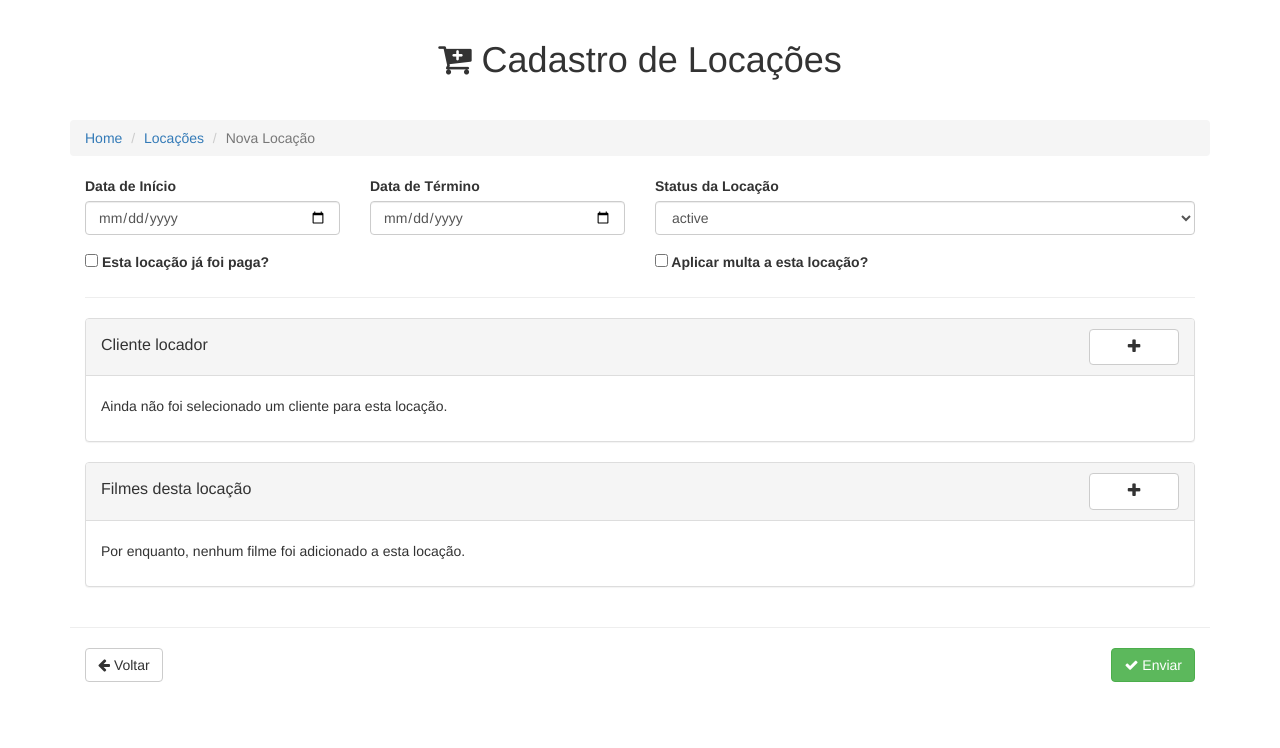
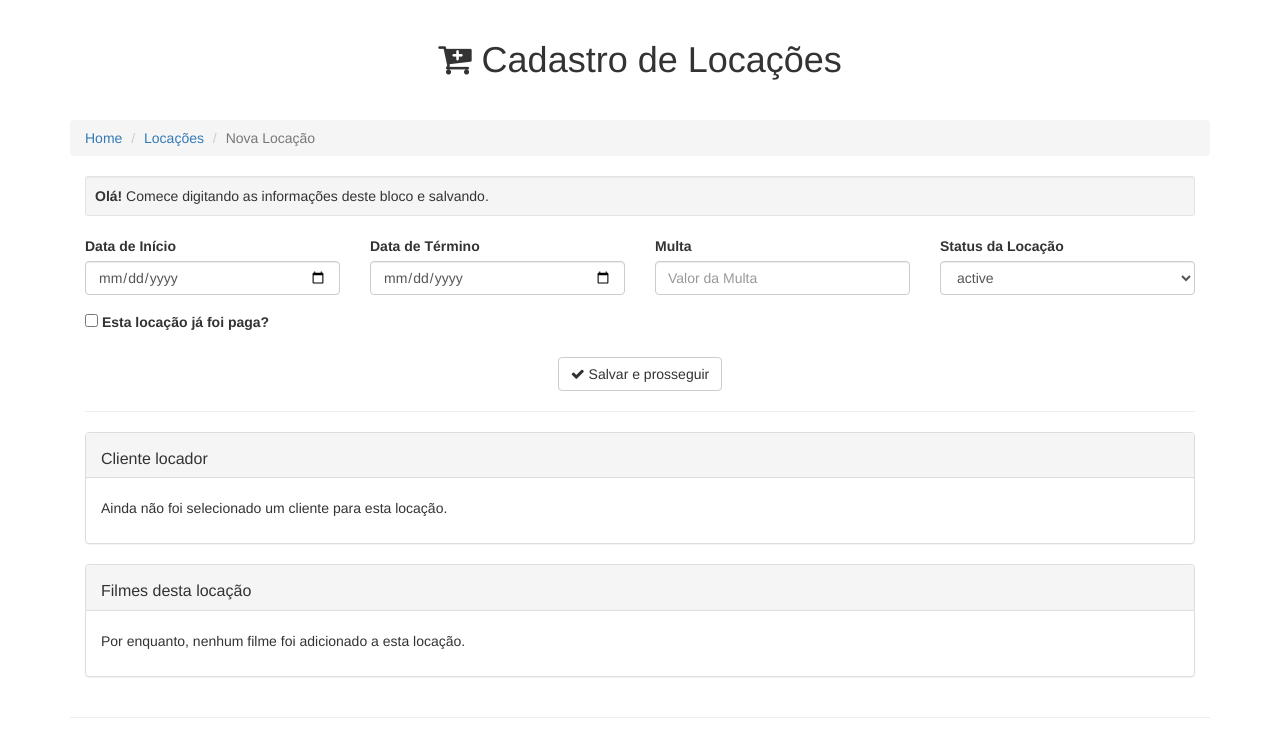
Before and after one commit to marcomvidal/StarVideo, a Django app: page /locacoes/novo/ in a window 1280 px wide. Shown: the part 52-800 px from the top of the page. Run offline with Django 3.2, Linux system fonts and the light colour scheme; a user stored in the database is signed in; tables that the repository leaves empty hold one stand-in row (values such as "Sample post"); some libraries are stand-ins or nearby versions.

Commit message:
Conclusão da funcionalidade de vincular Cliente à Locação

```diff
--- a/locacoes/forms.py
+++ b/locacoes/forms.py
@@ -13,7 +13,8 @@ class FilmeForm(forms.ModelForm):
 
     class Meta:
         model = Filme
-        fields = ('titulo',
+        fields = (
+                  'titulo',
                   'sinopse',
                   'quantidade',
                   'data_lancamento',
@@ -36,7 +37,8 @@ class ClienteForm(forms.ModelForm):
 
     class Meta:
         model = Cliente
-        fields = ('nome',
+        fields = (
+                  'nome',
                   'data_nascimento',
                   'rg',
                   'cpf',
@@ -62,11 +64,19 @@ class LocacaoForm(forms.ModelForm):
 
     class Meta:
         model = Locacao
-        fields = ('data_inicio',
+        fields = (
+                  'data_inicio',
                   'data_fim',
                   'pago',
                   'multa',
-                  'preco',
-                  'cliente',
                   'status_locacao',
                  )
+
+class LocacaoClienteForm(forms.ModelForm):
+    """ Formulário para seleção do `cliente` para a `locação`. """
+
+    class Meta:
+        model = Locacao
+        fields = (
+                  'cliente',
+                 )
--- a/locacoes/models.py
+++ b/locacoes/models.py
@@ -44,8 +44,8 @@ class Locacao(models.Model):
     data_fim = models.DateTimeField()
     pago = models.BooleanField(default=False)
     multa = models.DecimalField(max_digits=5, decimal_places=2)
-    preco = models.DecimalField(max_digits=5, decimal_places=2)
-    cliente = models.ForeignKey('locacoes.Cliente')
+    preco = models.DecimalField(max_digits=5, decimal_places=2, null=True)
+    cliente = models.ForeignKey('locacoes.Cliente', null=True)
     usuario = models.ForeignKey('auth.User')
     status_locacao = models.ForeignKey('locacoes.StatusLocacao')
 
--- a/locacoes/static/css/style.css
+++ b/locacoes/static/css/style.css
@@ -40,6 +40,11 @@ h1 {
     min-height: 300px;
 }
 
+.vitrine-locacao-cliente {
+    max-height: 150px;
+    max-width: 150px;
+}
+
 .icone-classificacao-index {
     max-height: 25px;
     max-width: 25px;
--- a/locacoes/templates/locacoes/form.html
+++ b/locacoes/templates/locacoes/form.html
@@ -5,7 +5,11 @@
 
 
 {% block body %}
+{% if locacao is not Null %}
+    <h1><i class="fa fa-cart-plus"></i> Locação: #{{ locacao.id }} - {{ locacao.data_inicio|date:"d/m/Y, h:m" }}</h1>
+{% else %}
 <h1><i class="fa fa-cart-plus"></i> Cadastro de Locações</h1>
+{% endif %}
 
 <p>&nbsp;</p>
 
@@ -13,29 +17,34 @@
     <li><a href="#">Home</a></li>
     <li><a href="{% url 'locacoes:filmes-index' %}">Locações</a></li>
     {% if locacao is not None %}
-    <li class="active">Editando: </li>
+    <li class="active">Locação: #{{ locacao.id }} - {{ locacao.data_inicio|date:"d/m/Y, h:m" }}</li>
     {% else %}
     <li class="active">Nova Locação</li>
     {% endif %}
 </ol>
 
 
-{% if filme is Null %}
-<form action="{% url 'locacoes:locacoes-criar' %}" method="POST" class="form" enctype="multipart/form-data">
-{% else %}
-<form action="{% url 'locacoes:locacoes-editar' pk=locacao.pk %}" method="POST" class="form" enctype="multipart/form-data">
-{% endif %}
-
-
-{% csrf_token %}
 <div class="row">
 
     {% bootstrap_form_errors form error_types=all %}
 
     <div class="col-md-12">
+    {% if locacao is Null %}
+    <form action="{% url 'locacoes:locacoes-criar' %}" method="POST" class="form" enctype="multipart/form-data">
+    {% else %}
+    <form action="{% url 'locacoes:locacoes-editar' pk=locacao.pk %}" method="POST" class="form" enctype="multipart/form-data">
+    {% endif %}
+    {% csrf_token %}
+
+        {% if locacao is None %}
+        <div class="col-md-12">
+            <div class="well well-sm"><strong>Olá!</strong> Comece digitando as informações deste bloco e salvando.</div>
+        </div>
+        {% endif %}
+
         <div class="form-group col-md-3">
             <label for="data_inicio">Data de Início</label>
-            <input name="data_inicio" value="{{ form.data_inicio.value|date:"Y-m-d"|default:'' }}" id="data_inicio" type="date" placeholder="Data de Lançamento" class="form-control">
+            <input name="data_inicio" value="{{ form.data_inicio.value|date:"Y-m-d"|default:'' }}" id="data_inicio" type="date" placeholder="Data de Início" class="form-control">
             {% if form.data_inicio.errors %}
             <div class="alert alert-danger">
                 <strong>{{ form.data_inicio.errors|striptags }}</strong>
@@ -45,7 +54,7 @@
 
         <div class="form-group col-md-3">
             <label for="data_fim">Data de Término</label>
-            <input name="data_fim" value="{{ form.data_fim.value|date:"Y-m-d"|default:'' }}" id="data_fim" type="date" placeholder="Data de Lançamento" class="form-control">
+            <input name="data_fim" value="{{ form.data_fim.value|date:"Y-m-d"|default:'' }}" id="data_fim" type="date" placeholder="Data de Término" class="form-control">
             {% if form.data_fim.errors %}
             <div class="alert alert-danger">
                 <strong>{{ form.data_fim.errors|striptags }}</strong>
@@ -53,7 +62,17 @@
             {% endif %}
         </div>
 
-        <div class="form-group col-md-6">
+        <div class="form-group col-md-3">
+            <label for="multa">Multa</label>
+            <input name="multa" value="{{ form.multa.value|default:'' }}" id="multa" type="number" placeholder="Valor da Multa" class="form-control">
+            {% if form.multa.errors %}
+            <div class="alert alert-danger">
+                <strong>{{ form.multa.errors|striptags }}</strong>
+            </div>
+            {% endif %}
+        </div>
+
+        <div class="form-group col-md-3">
             <label for="status_locacao">Status da Locação</label>
             <select name="status_locacao" id="status_locacao" class="form-control" required>
             {% for status_locacao in status_locacoes %}
@@ -67,17 +86,29 @@
             {% endif %}
         </div>
 
-        <div class="col-md-6">
+        <div class="col-md-12">
             <label for="id_pago">{{ form.pago }} Esta locação já foi paga?</label>
         </div>
 
-        <div class="col-md-6">
-            <label for="id_multa">{{ form.multa }} Aplicar multa a esta locação?</label>
+        <div class="col-md-12 text-center">
+            &nbsp;
         </div>
+
+        <div class="col-md-12 text-center">
+            <button type="submit" class="btn btn-default"><i class="fa fa-check"></i> Salvar e prosseguir</button>
+        </div>
+
+    </form>
 
         <div class="col-md-12">
             <hr />
         </div>
+
+        {% if locacao is not None %}
+        <div class="col-md-12">
+            <div class="well well-sm"><strong>Ótimo!</strong> Agora selecione o cliente que realizará a locação e os filmes que serão alugados.</div>
+        </div>
+        {% endif %}
 
         <div class="col-md-12">
             <div class="panel panel-default">
@@ -86,13 +117,50 @@
                         Cliente locador
                     </h3>
 
-                    <a class="col-md-1 panel-title btn btn-default">
-                        <i class="fa fa-plus" title="Adicionar cliente"></i>
-                    </a>
+                    {% if locacao is not None %}
+                        {% if locacao.cliente is None %}
+                        <a href="{% url 'locacoes:locacoes-addcliente' pk=locacao.pk %}" class="col-md-1 panel-title btn btn-default">
+                            <i class="fa fa-plus" title="Adicionar cliente"></i>
+                        </a>
+                        {% else %}
+                        <a href="{% url 'locacoes:locacoes-addcliente' pk=locacao.pk %}" class="col-md-1 panel-title btn btn-default">
+                            <i class="fa fa-edit" title="Trocar cliente"></i>
+                        </a>
+                        {% endif %}
+                    {% endif %}
                 </div>
                 <div class="panel-body">
                     &nbsp;
+                    {% if locacao.cliente is None %}
                     <p>Ainda não foi selecionado um cliente para esta locação.</p>
+                    {% else %}
+
+                    <div class="col-md-12">
+                        <p></p>
+                    </div>
+
+                    <div class="col-md-2">
+                        <a class="thumbnail" href="{% url 'locacoes:clientes-detalhes' pk=locacao.cliente.id %}">
+                            <img class="img-rounded vitrine-locacao-cliente" src="{{ locacao.cliente.foto.url }}" alt="Foto: {{ locacao.cliente.nome }}"/>
+                        </a>
+                    </div>
+                    <div class="col-md-10">
+                        <p><strong>{{ locacao.cliente.nome }}</strong></p>
+                    </div>
+                    <div class="col-md-4">
+                        <p><strong>RG:</strong> {{ locacao.cliente.rg }}</p>
+                        <p><strong>CPF:</strong> {{ locacao.cliente.cpf }}</p>
+                        <p><strong>Idade:</strong> {{ locacao.cliente.idade }} anos</p>
+                        <p><strong>Telefone:</strong> ({{ locacao.cliente.ddd }}) {{ locacao.cliente.telefone }}
+                    </div>
+                    <div class="col-md-6">
+                        <p><strong>Endereço:</strong></p>
+                        <p>{{ locacao.cliente.endereco }}, {{ locacao.cliente.numero }} {% if locacao.cliente.complemento %} - {{ locacao.cliente.complemento }} {% endif %}</p>
+                        <p><strong>CEP:</strong> {{ locacao.cliente.cep }}</p>
+                        <p><strong>Cidade:</strong> {{ locacao.cliente.cidade }} /  {{ locacao.cliente.uf }}</p>
+                    </div>
+
+                    {% endif %}
                 </div>
             </div>
         </div>
@@ -104,9 +172,11 @@
                         Filmes desta locação
                     </h3>
 
+                    {% if locacao is not None %}
                     <a class="col-md-1 panel-title btn btn-default">
                         <i class="fa fa-plus"  title="Adicionar um filme"></i>
                     </a>
+                    {% endif %}
                 </div>
                 <div class="panel-body">
                     &nbsp;
@@ -120,10 +190,5 @@
 
 <hr />
 
-{% block save_form %}
-    {% include "common/save_form.html" %}
-{% endblock %}
-</form>
-
 
 {% endblock %}
--- a/locacoes/urls.py
+++ b/locacoes/urls.py
@@ -22,5 +22,6 @@ urlpatterns = [
     url(r'clientes/(?P<pk>[0-9]+)/editar/$',    views.clientes_editar,                  name="clientes-editar"),
     url(r'clientes/(?P<pk>[0-9]+)/excluir/$',   views.ClienteDeleteView.as_view(),      name="clientes-excluir"),
     url(r'locacoes/novo/$',                     views.locacoes_criar,                   name="locacoes-criar"),
-    url(r'locacoes/(?P<pk>[0-9]+)/editar/$',    views.locacoes_criar,                   name="locacoes-editar"),
+    url(r'locacoes/(?P<pk>[0-9]+)/editar/$',    views.locacoes_editar,                  name="locacoes-editar"),
+    url(r'locacoes/(?P<pk>[0-9]+)/cliente/$',   views.locacoes_addcliente,              name="locacoes-addcliente"),
 ]
--- a/locacoes/views.py
+++ b/locacoes/views.py
@@ -10,7 +10,7 @@ from django.urls import reverse_lazy
 from django.db.models import Q
 
 from .models import Filme, Classificacao, Genero, Cliente, Locacao, StatusLocacao
-from .forms import FilmeForm, ClienteForm, LocacaoForm
+from .forms import FilmeForm, ClienteForm, LocacaoForm, LocacaoClienteForm
 
 
 ##############################################################################################################
@@ -130,8 +130,8 @@ def clientes_buscar(request):
     busca = request.GET.get('campo_busca')
     clientes = Cliente.objects.filter(Q(nome__icontains=busca)).order_by('nome')
     paginator = Paginator(clientes, 8) # Mostrar 8 clientes por página
+    page = request.GET.get('page')
 
-    page = request.GET.get('page')
     try:
         clientes = paginator.page(page)
     except PageNotAnInteger:
@@ -215,13 +215,13 @@ def locacoes_criar(request):
     status_locacoes = StatusLocacao.objects.all()
 
     if request.method == 'POST':
-        form = LocacaoForm(request.POST, request.FILES)
+        form = LocacaoForm(request.POST)
 
         if form.is_valid():
             locacao = form.save(commit=False)
             locacao.usuario = request.user
             locacao.save()
-            return redirect('locacoes:locacoes-index')
+            return redirect('locacoes:locacoes-editar', pk=locacao.pk)
 
     context = {
         'form': form,
@@ -232,17 +232,55 @@ def locacoes_criar(request):
 
 
 @login_required
-def locacoes_addcliente(request):
+def locacoes_editar(request, pk):
+    """ Edição de uma `locação` existente. """
+    locacao = get_object_or_404(Locacao, pk=pk)
+    status_locacoes = StatusLocacao.objects.all()
+
+    if request.method == 'POST':
+        form = LocacaoForm(request.POST, instance=locacao)
+
+        if form.is_valid():
+            locacao = form.save(commit=False)
+            locacao.usuario = request.user
+            locacao.save()
+            return redirect('locacoes:locacoes-editar', pk=locacao.pk)
+    else:
+        form = LocacaoForm(instance=locacao)
+
+    context = {
+        'form': form,
+        'locacao': locacao,
+        'status_locacoes': status_locacoes,
+    }
+
+    return render(request, 'locacoes/form.html', context)
+
+
+@login_required
+def locacoes_addcliente(request, pk):
     """
-    Salva as informações da `locação` feitas até o momento e redireciona o usuário
-    para a página de seleção de cliente.
+    Direciona o usuário para selecionar um `cliente` para sua locação
+    e persiste esta informação no banco de dados.
     """
-    form = LocacaoForm(request.POST)
-    locacao = form.save(commit=False)
-    locacao.usuario = request.user
-    locacao.save()
+    locacao = get_object_or_404(Locacao, pk=pk)
+    clientes = Cliente.objects.exclude(banido__exact = 1)
+    form = LocacaoClienteForm()
 
-    return redirect('locacoes:locacoes-selcliente', pk=locacao.pk)
+    if request.method == 'POST':
+        form = LocacaoClienteForm(request.POST, instance=locacao)
+
+        if form.is_valid():
+            locacao = form.save()
+            return redirect('locacoes:locacoes-editar', pk=locacao.pk)
+
+    context = {
+        'locacao': locacao,
+        'clientes': clientes,
+        'form': form,
+    }
+
+    return render(request, 'locacoes/clientes.html', context)
 
 
 @login_required
```
Also changed, not shown: locacoes/templates/locacoes/clientes.html (renamed from locacoes/templates/locacoes/index.html, +6 -5 lines).
